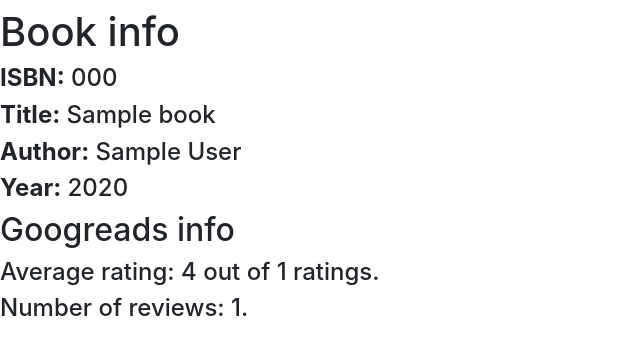
After one commit to KrystianPlackowski/Book-review-website, a Flask app: template templates/book_info.html in a window 1280 px wide. The commit adds this page. Shown: the top 355 px of the page, without its empty margins (0-640 px from the left). Run offline with Flask 2, Linux system fonts and the light colour scheme; the template is opened without the code that fills it: most values are stand-ins (such as "Sample title", 1, 10 or a date in 2020); some libraries are stand-ins or nearby versions.

Commit message:
New features

```diff
--- a/application.py
+++ b/application.py
@@ -4,6 +4,7 @@ from flask import Flask, session, render_template, request, json
 from flask_session import Session
 from sqlalchemy import create_engine
 from sqlalchemy.orm import scoped_session, sessionmaker
+import requests
 from help_functions import *
 
 app = Flask(__name__)
@@ -11,6 +12,10 @@ app = Flask(__name__)
 # Check for environment variable
 if not os.getenv("DATABASE_URL"):
     raise RuntimeError("DATABASE_URL is not set")
+
+# Check for environment variable
+if not os.getenv("BOOK_API_KEY"):
+    raise RuntimeError("BOOK_API_KEY is not set")
 
 # Configure session to use filesystem
 app.config["SESSION_PERMANENT"] = False
@@ -20,6 +25,9 @@ Session(app)
 # Set up database
 engine = create_engine(os.getenv("DATABASE_URL"))
 db = scoped_session(sessionmaker(bind=engine))
+
+# Set up api_key for Goodreads
+api_key = os.getenv("BOOK_API_KEY")
 
 
 @app.route('/')
@@ -43,5 +51,18 @@ def results():
         else:
             query_results &= perform_search(db, single_query)
 
-    #return json.dumps(query.split(' '))
     return render_template("results.html", results=sorted(list(query_results)))
+
+@app.route('/search/results/<int:book_id>')
+def book_info(book_id):
+    book = db.execute("SELECT * FROM books WHERE ID = :book_id"
+            , {"book_id":book_id}).fetchone()
+
+    if book == None:
+        return render_template("error.html", message="No such book.")
+
+    res = requests.get("https://www.goodreads.com/book/review_counts.json"
+            , params={"key": api_key, "isbns": book.isbn})
+
+    return render_template("book_info.html", book=book
+            , res=res.json()['books'][0])
--- /dev/null
+++ b/templates/book_info.html
@@ -0,0 +1,18 @@
+{% extends "layout.html" %}
+
+{% block title %}
+	Search results
+{% endblock %}
+
+{% block body %}
+	<h1>Book info</h1>
+
+	<h4><b>ISBN:</b> {{ book.isbn }}</h4>
+	<h4><b>Title:</b> {{ book.title }}</h4>
+	<h4><b>Author:</b> {{ book.author }}</h4>
+	<h4><b>Year:</b> {{ book.year }}</h4>
+
+	<h2>Googreads info</h2>
+	<h4>Average rating: {{ res.average_rating }} out of {{ res.work_ratings_count}} ratings.</h4>
+	<h4>Number of reviews: {{ res.work_text_reviews_count }}.</h4>
+{% endblock %}
```
Also changed, not shown: templates/results.html (+14 -3 lines), templates/search.html (+0 -9 lines), README.md.
